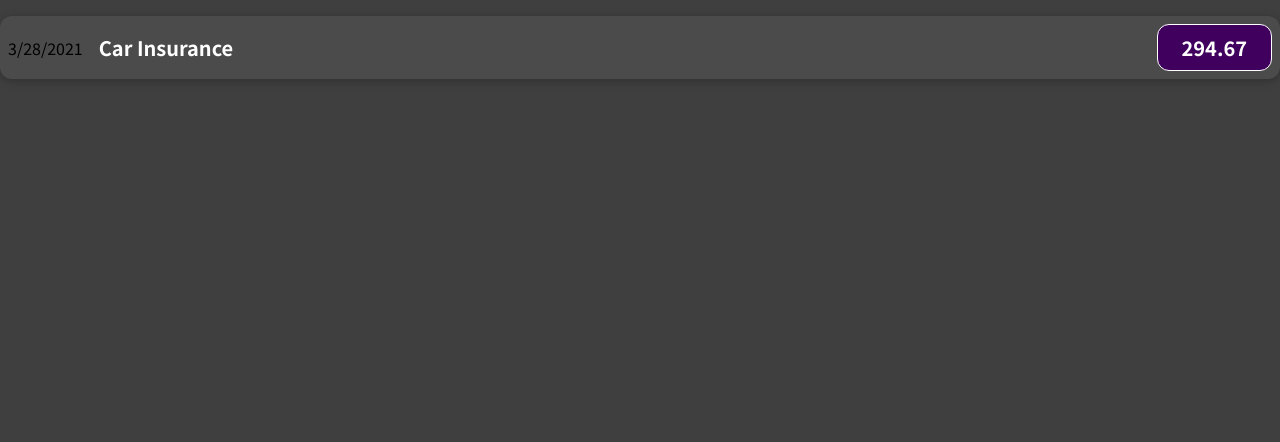
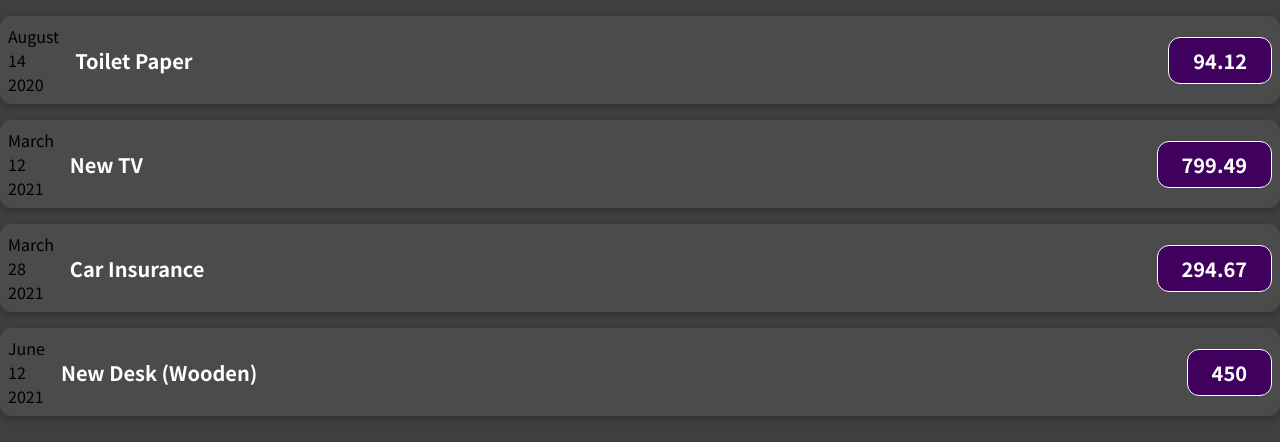
Before and after one commit to StopwatchString/Udemy_Projects, a JavaScript app in the folder react_course/01-starting-setup/: page / in a window 1280 px wide. Shown: the top 442 px of the page. Built offline with nearby package versions, Linux system fonts and the light colour scheme.

Commit message:
Added Dateblock and props

```diff
--- a/react_course/01-starting-setup/src/App.js
+++ b/react_course/01-starting-setup/src/App.js
@@ -1,9 +1,50 @@
 import ExpenseItem from "./components/ExpenseItem";
 
 function App() {
+  const expenses = [
+    {
+      id: "e1",
+      title: "Toilet Paper",
+      amount: 94.12,
+      date: new Date(2020, 7, 14),
+    },
+    { id: "e2", title: "New TV", amount: 799.49, date: new Date(2021, 2, 12) },
+    {
+      id: "e3",
+      title: "Car Insurance",
+      amount: 294.67,
+      date: new Date(2021, 2, 28),
+    },
+    {
+      id: "e4",
+      title: "New Desk (Wooden)",
+      amount: 450,
+      date: new Date(2021, 5, 12),
+    },
+  ];
+
   return (
     <div>
-      <ExpenseItem></ExpenseItem>
+      <ExpenseItem
+        title={expenses[0].title}
+        amount={expenses[0].amount}
+        date={expenses[0].date}
+      ></ExpenseItem>
+      <ExpenseItem
+        title={expenses[1].title}
+        amount={expenses[1].amount}
+        date={expenses[1].date}
+      ></ExpenseItem>
+      <ExpenseItem
+        title={expenses[2].title}
+        amount={expenses[2].amount}
+        date={expenses[2].date}
+      ></ExpenseItem>
+      <ExpenseItem
+        title={expenses[3].title}
+        amount={expenses[3].amount}
+        date={expenses[3].date}
+      ></ExpenseItem>
     </div>
   );
 }
--- /dev/null
+++ b/react_course/01-starting-setup/src/components/DateBlock.js
@@ -0,0 +1,13 @@
+export default function DateBlock(props) {
+  const month = props.date.toLocaleString("en-US", { month: "long" });
+  const day = props.date.toLocaleString("en-US", { day: "2-digit" });
+  const year = props.date.getFullYear();
+
+  return (
+    <div>
+      <div>{month}</div>
+      <div>{day}</div>
+      <div>{year}</div>
+    </div>
+  );
+}
--- a/react_course/01-starting-setup/src/components/ExpenseItem.js
+++ b/react_course/01-starting-setup/src/components/ExpenseItem.js
@@ -1,16 +1,15 @@
 import "./ExpenseItem.css";
+import DateBlock from "./DateBlock";
 
-function ExpenseItem() {
-  const expenseDate = new Date(2021, 2, 28);
-  const expenseTitle = "Car Insurance";
-  const expenseAmount = 294.67;
-
+function ExpenseItem(props) {
   return (
     <div className="expense-item">
-      <div>{expenseDate.toLocaleDateString()}</div>
+      <div>
+        <DateBlock date={props.date}></DateBlock>
+      </div>
       <div className="expense-item__description">
-        <h2>{expenseTitle}</h2>
-        <div className="expense-item__price">{expenseAmount}</div>
+        <h2>{props.title}</h2>
+        <div className="expense-item__price">{props.amount}</div>
       </div>
     </div>
   );
```
